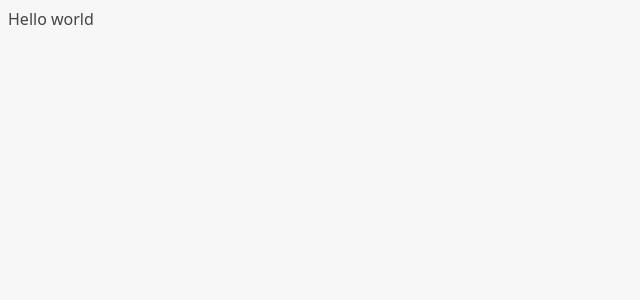
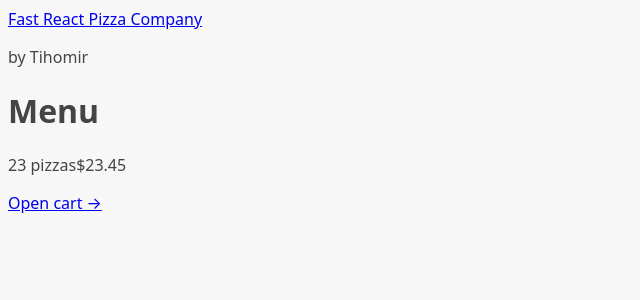
Before and after one commit to tihomirtx88/PizzaApp, a React (Vite) app: page /menu in a window 1280 px wide. Shown: the top 300 px of the page, without its empty margins (0-640 px from the left). Built offline with nearby package versions, Linux system fonts and the light colour scheme.

Commit message:
Create router

```diff
--- a/package.json
+++ b/package.json
@@ -11,7 +11,8 @@
   },
   "dependencies": {
     "react": "^18.2.0",
-    "react-dom": "^18.2.0"
+    "react-dom": "^18.2.0",
+    "react-router-dom": "^6.22.0"
   },
   "devDependencies": {
     "@types/react": "^18.2.15",
--- a/src/App.jsx
+++ b/src/App.jsx
@@ -1,13 +1,27 @@
-import './index.css';
+import "./index.css";
+import Home from "./ui/Home";
+import Menu from "./features/menu/Menu";
+import Cart from "./features/cart/Cart";
+import CreateOrder from "./features/order/CreateOrder";
+import Order from "./features/order/Order";
+import AppLayout from "./ui/AppLayout";
+import { RouterProvider, createBrowserRouter } from "react-router-dom";
+
+const router = createBrowserRouter([
+  {
+    element: <AppLayout />,
+    children: [
+      { ath: "/", element: <Home /> },
+      { path: "/menu", element: <Menu /> },
+      { path: "/cart", element: <Cart /> },
+      { path: "/order/new", element: <CreateOrder /> },
+      { path: "/order/:order", element: <Order /> },
+    ],
+  },
+]);
 
 function App() {
-
-
-  return (
-    <>
-     <div>Hello world</div>
-    </>
-  )
+  return <RouterProvider router={router} />;
 }
 
-export default App
+export default App;
--- a/src/features/cart/CartOverview.jsx
+++ b/src/features/cart/CartOverview.jsx
@@ -1,3 +1,5 @@
+import { Link } from "react-router-dom";
+
 export default function CartOverview(){
     return (
         <div>
@@ -5,7 +7,7 @@
             <span>23 pizzas</span>
             <span>$23.45</span>
           </p>
-          <a href="#">Open cart &rarr;</a>
+          <Link to='/cart'>Open cart &rarr;</Link>
         </div>
       );
 }
--- /dev/null
+++ b/src/ui/AppLayout.jsx
@@ -0,0 +1,15 @@
+import Header from "./Header";
+import CartOverview from './../features/cart/CartOverview';
+import { Outlet } from "react-router-dom";
+
+export default function AppLayout(){
+    return(
+        <div>
+            <Header/>
+            <main>
+                <Outlet/>
+            </main>
+            <CartOverview/>
+        </div>
+    );
+}
--- /dev/null
+++ b/src/ui/Header.jsx
@@ -0,0 +1,12 @@
+import { Link } from "react-router-dom";
+
+export default function Header(){
+    return(
+        <header>
+            <Link to='/'>
+                Fast React Pizza Company
+            </Link>
+            <p>by Tihomir</p>
+        </header>
+    );
+}
```
Also changed, not shown: src/ui/Home.jsx (renamed from src/utilites/Home.jsx), src/ui/NotFound.jsx (renamed from src/utilites/NotFound.jsx), 1 other file (tests, documents, lock files or other folders).
